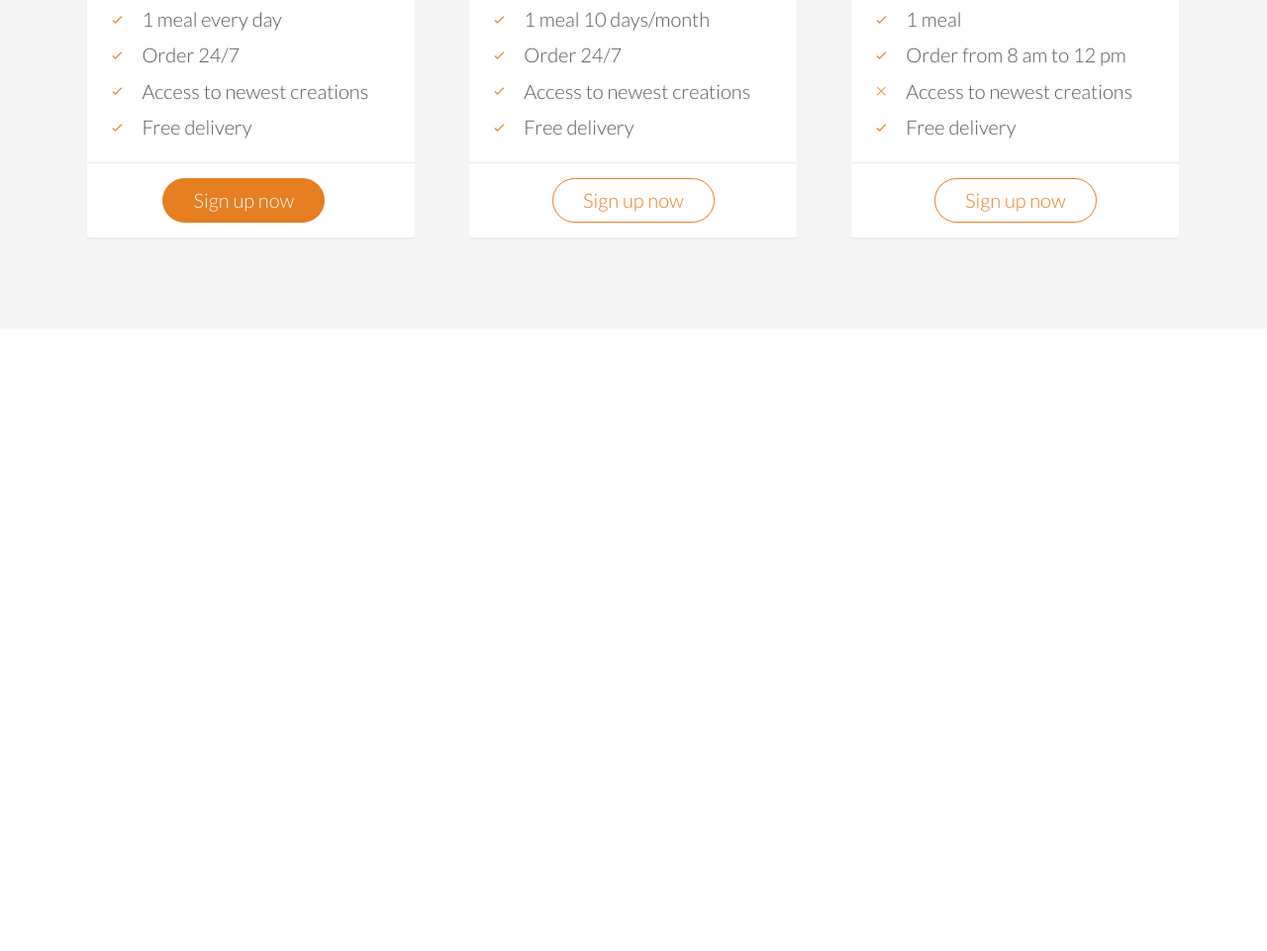
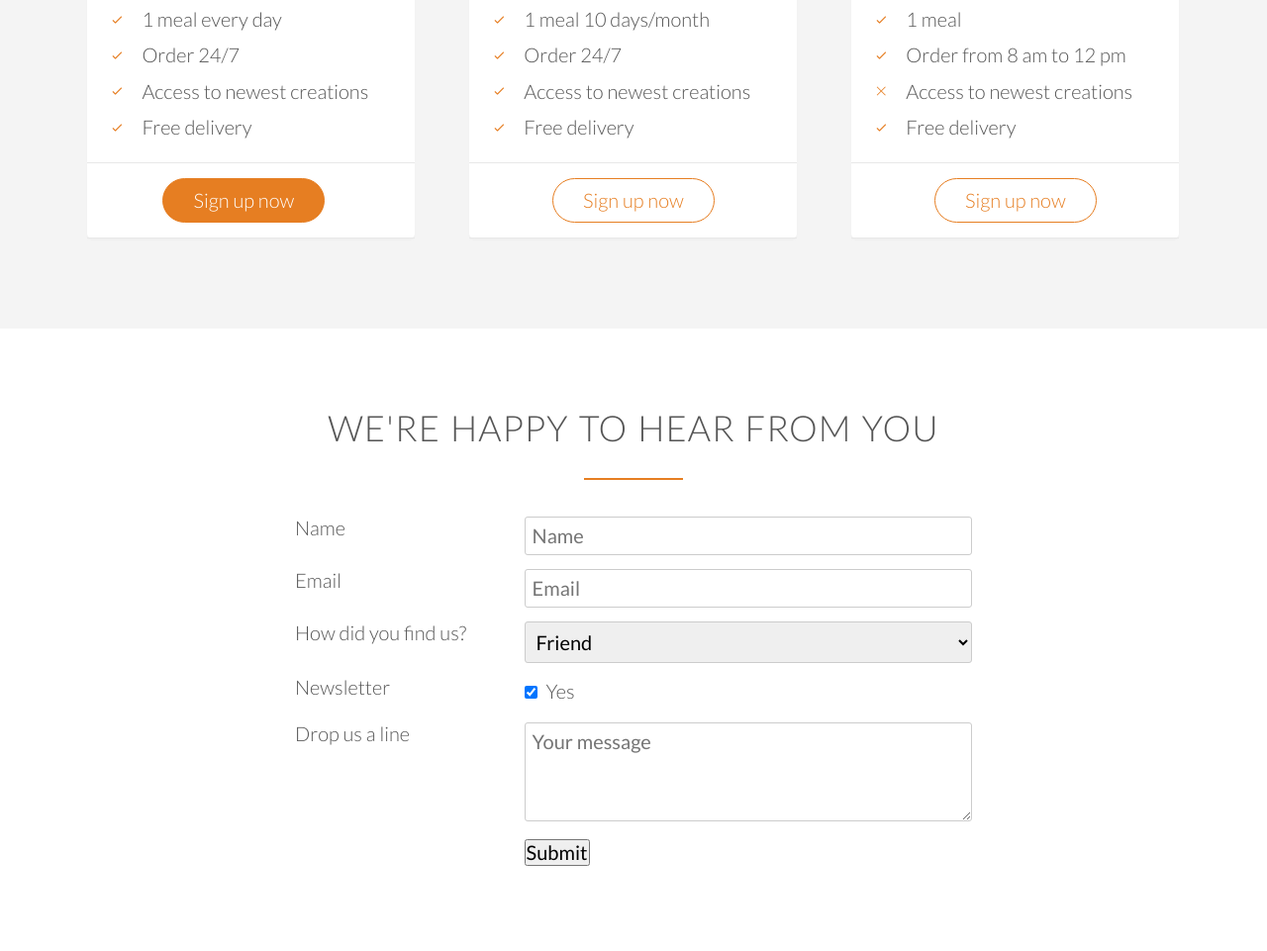
Before and after one commit to thabermeyer/omnifood-project, a website: page app/index.html in a window 1280 px wide. Shown: the part 4298-5259 px from the top of the page at 99% size. Before the commit the page ends 4630 px from the top, so only its background shows below. Drawn offline with Linux system fonts and the light colour scheme.

Commit message:
Working on contact form; need to fix submit button style

```diff
--- /dev/null
+++ b/app/assets/styles/modules/_contact-form.css
@@ -0,0 +1,36 @@
+.contact-form {
+
+    &__form {
+
+        width: 60%;
+        margin: 0 auto;
+
+        & input[type=text], & input[type=email], & select, & textarea {
+
+            width: 100%;
+            padding: 7px;
+            border-radius: 3px;
+            border: 1px solid #ccc;
+        }
+
+        & textarea {
+
+            height: 100px;
+
+        }
+
+        & input[type=checkbox] {
+
+            margin: 10px 5px 10px 0;
+
+        }
+
+        & *:focus {
+
+            outline: none;
+
+        }
+
+    }
+
+}
--- a/app/assets/styles/styles.css
+++ b/app/assets/styles/styles.css
@@ -9,6 +9,7 @@
 @import "modules/_cities";
 @import "modules/_testimonials";
 @import "modules/_sign-up";
+@import "modules/_contact-form";
 @import "modules/_btn";
 @import "modules/_heading";
 @import "modules/_paragraph";
--- a/app/index.html
+++ b/app/index.html
@@ -436,6 +436,101 @@
 
     </section>
 
+    <section id="contact-form">
+
+        <div class="row">
+
+            <h2 class="heading heading__h2">We're happy to hear from you</h2>
+
+        </div>
+
+        <div class="row">
+
+            <form action="#" method="post" class="contact-form__form">
+
+                <div class="row">
+
+                    <div class="col span-1-of-3">
+                        <label for="name">Name</label>
+                    </div>
+
+                    <div class="col span-2-of-3">
+                        <input type="text" name="name" id="name" placeholder="Name" required>
+                    </div>
+
+                </div>
+
+                <div class="row">
+
+                    <div class="col span-1-of-3">
+                        <label for="email">Email</label>
+                    </div>
+
+                    <div class="col span-2-of-3">
+                        <input type="email" name="email" id="email" placeholder="Email" required>
+                    </div>
+
+                </div>
+
+                <div class="row">
+
+                    <div class="col span-1-of-3">
+                        <label for="find-us">How did you find us?</label>
+                    </div>
+
+                    <div class="col span-2-of-3">
+                        <select name="find-us" id="find-us">
+                            <option value="friends" selected>Friend</option>
+                            <option value="search">Search Engine</option>
+                            <option value="ad">Advertisement</option>
+                            <option value="other">Other</option>
+                        </select>
+                    </div>
+
+                </div>
+
+                <div class="row">
+
+                    <div class="col span-1-of-3">
+                        <label>Newsletter</label>
+                    </div>
+
+                    <div class="col span-2-of-3">
+                        <input type="checkbox" name="news" id="news" checked> Yes
+                    </div>
+
+                </div>
+
+                <div class="row">
+
+                    <div class="col span-1-of-3">
+                        <label>Drop us a line</label>
+                    </div>
+
+                    <div class="col span-2-of-3">
+                        <textarea name="message" id="message" cols="30" rows="10" placeholder="Your message"></textarea>
+                    </div>
+
+                </div>
+
+                <div class="row">
+
+                    <div class="col span-1-of-3">
+                        <label>&nbsp;</label>
+                    </div>
+
+                    <div class="col span-2-of-3">
+                        <input type="submit" value="Submit">
+                    </div>
+
+                </div>
+
+            </form>
+
+        </div>
+
+    </section>
+
 </body>
 
 </html>
--- a/app/temp/styles/styles.css
+++ b/app/temp/styles/styles.css
@@ -3273,6 +3273,39 @@ section {
 
     }
 
+.contact-form__form {
+
+        width: 60%;
+        margin: 0 auto;
+
+    }
+
+.contact-form__form input[type=text], .contact-form__form input[type=email], .contact-form__form select, .contact-form__form textarea {
+
+            width: 100%;
+            padding: 7px;
+            border-radius: 3px;
+            border: 1px solid #ccc;
+        }
+
+.contact-form__form textarea {
+
+            height: 100px;
+
+        }
+
+.contact-form__form input[type=checkbox] {
+
+            margin: 10px 5px 10px 0;
+
+        }
+
+.contact-form__form *:focus {
+
+            outline: none;
+
+        }
+
 .btn__app img {
 
         height: 50px;
@@ -3281,7 +3314,7 @@ section {
 
     }
 
-.btn:link, .btn:visited {
+.btn:link, .btn:visited, .btn input[type=submit] {
 
         display: inline-block;
         padding: 10px 30px;
@@ -3292,7 +3325,7 @@ section {
 
     }
 
-.btn--orange:link, .btn--orange:visited {
+.btn--orange:link, .btn--orange:visited, .btn input[type=submit] {
 
         background-color: #e67e22;
         border: 1px solid #e67e22;
@@ -3314,13 +3347,13 @@ section {
 
     }
 
-.btn--orange:hover, .btn--orange:active {
+.btn--orange:hover, .btn--orange:active, .btn input[type=submit]  {
 
         border: 1px solid #cf6d17;
 
     }
 
-.btn--orange-outline:hover, .btn--orange-outline:active {
+.btn--orange-outline:hover, .btn--orange-outline:active, .btn input[type=submit]  {
 
         border: 1px solid #cf6d17;
         color: #fff;
```
Also changed, not shown: app/assets/styles/modules/_btn.css (+4 -4 lines).
